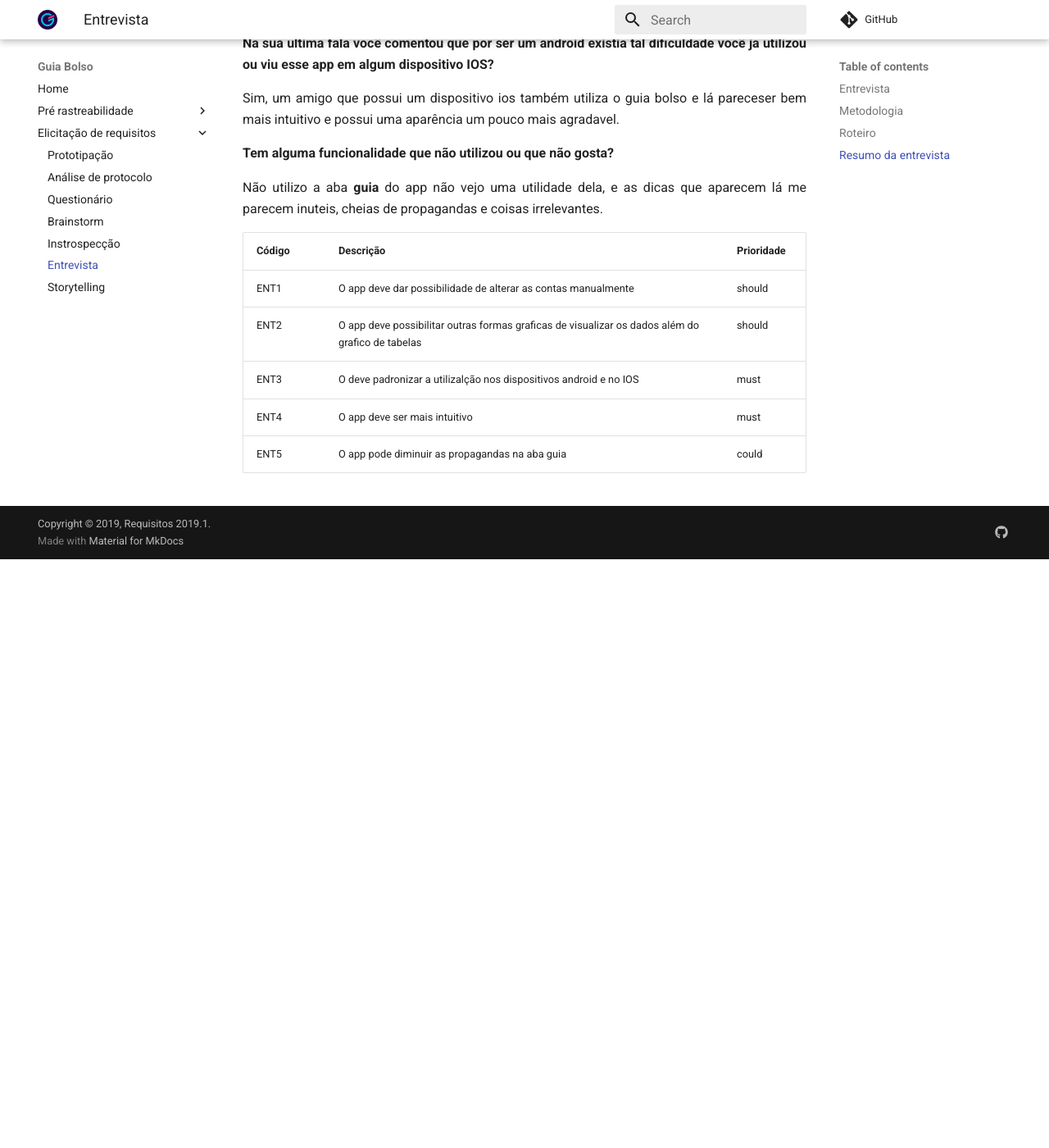
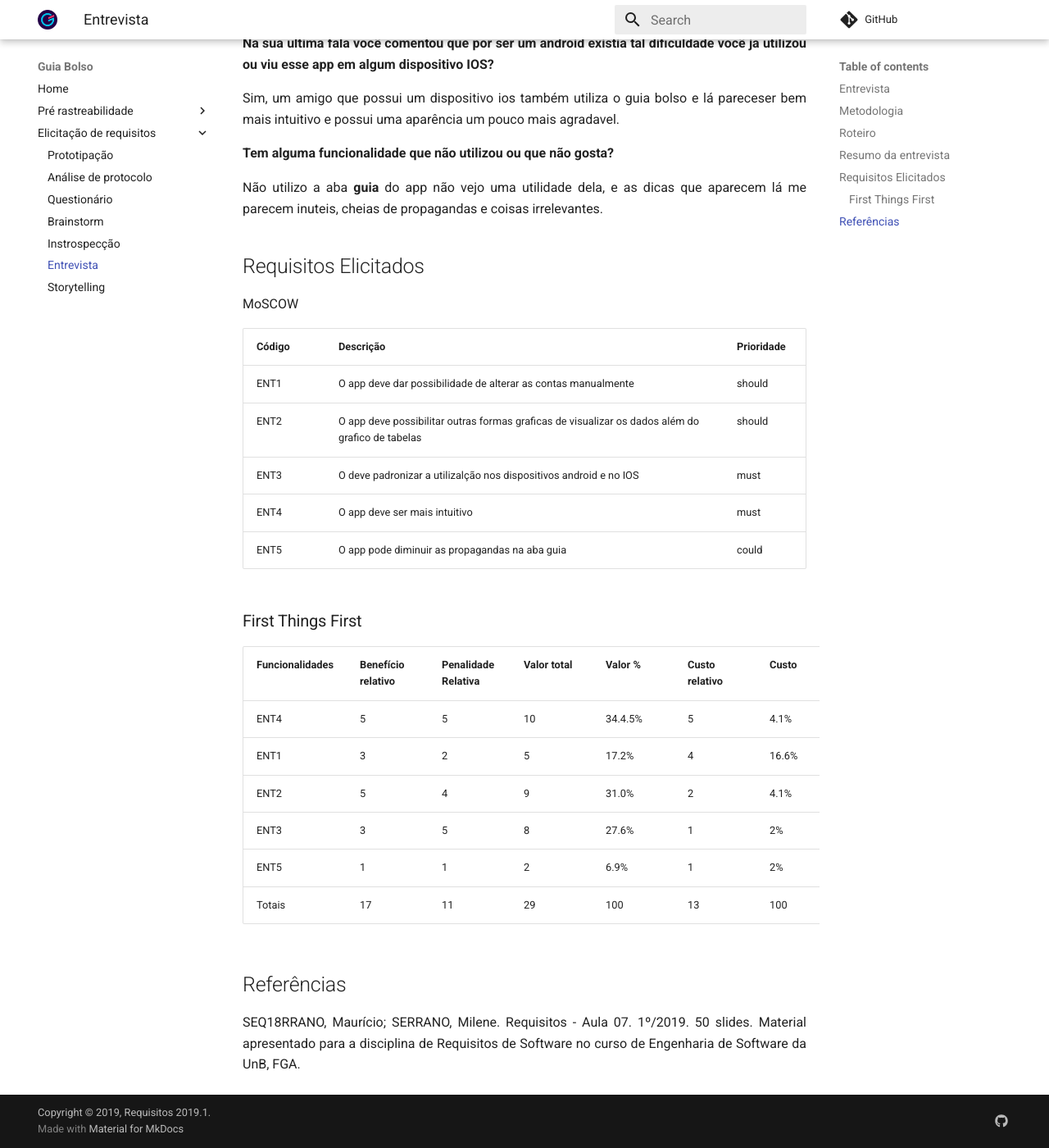
Before and after one commit to fga-disciplinas/2019.1-Guia-Bolso, an MkDocs documentation site: the page built from docs/elicitacao-de-requisitos/entrevista.md, in a window 1280 px wide and 1400 px high, scrolled down 1602 px. Shown: the whole window at 82% size. Built offline with MkDocs 1.6.1 and Material for MkDocs 9.7.7, drawn with Linux system fonts in a browser that asks for light colours; comment, search, counter and statistics services are not loaded; old or Windows-style settings are respelled for this version of MkDocs; before the commit the page ends 2284 px from its top, so only the background shows below that.

Commit message:
Acrecentando First Things First na tecnica entrevista

```diff
--- a/docs/elicitacao-de-requisitos/entrevista.md
+++ b/docs/elicitacao-de-requisitos/entrevista.md
@@ -49,6 +49,10 @@ Sim, um amigo que possui um dispositivo ios também utiliza o guia bolso e lá p
 
 Não utilizo a aba **guia** do app não vejo uma utilidade dela, e as dicas que aparecem lá me parecem inuteis, cheias de propagandas e coisas irrelevantes.
 
+## Requisitos Elicitados
+
+MoSCOW
+
 | Código | Descrição | Prioridade |
 | -- | -- | -- |
 | ENT1 |O app deve dar possibilidade de alterar as contas manualmente|should|
@@ -56,3 +60,17 @@ Não utilizo a aba **guia** do app não vejo uma utilidade dela, e as dicas que
 |ENT3|O deve padronizar a utilizalção nos dispositivos android e no IOS|must|
 |ENT4|O app deve ser mais intuitivo|must|
 |ENT5|O app pode diminuir as propagandas na aba guia|could|
+
+### First Things First
+
+| Funcionalidades | Benefício relativo | Penalidade Relativa | Valor total | Valor % | Custo relativo | Custo | Risco relativo | Risco % | Priorida    de |
+|--|--|--|--|--|--|--|--|--|--|
+| ENT4 | 5 | 5 | 10 | 34.4.5% | 5 | 4.1% | 5 | 3.3% | 1.065 |
+| ENT1 | 3 | 2 | 5 | 17.2% | 4 | 16.6% | 2 | 10% | 0.403 |
+| ENT2 | 5 | 4 | 9 | 31.0% | 2 | 4.1% | 5 | 3.3% | 0.243 |
+| ENT3 | 3 | 5 | 8 | 27.6% | 1 | 2% | 4 | 3.3% | 0.424 |
+| ENT5 | 1 | 1 | 2 | 6.9% | 1 | 2% | 5 | 3.3% | 0.424 |
+| Totais | 17 | 11 | 29 | 100 | 13 | 100 | 30 | 100 |
+
+## Referências
+SEQ18RRANO, Maurício; SERRANO, Milene. Requisitos - Aula 07. 1º/2019. 50 slides. Material apresentado para a disciplina de Requisitos de Software no curso de Engenharia de Software da UnB, FGA.
```
Also changed, not shown: docs/elicitacao-de-requisitos/questionario.md (line endings or trailing spaces).
